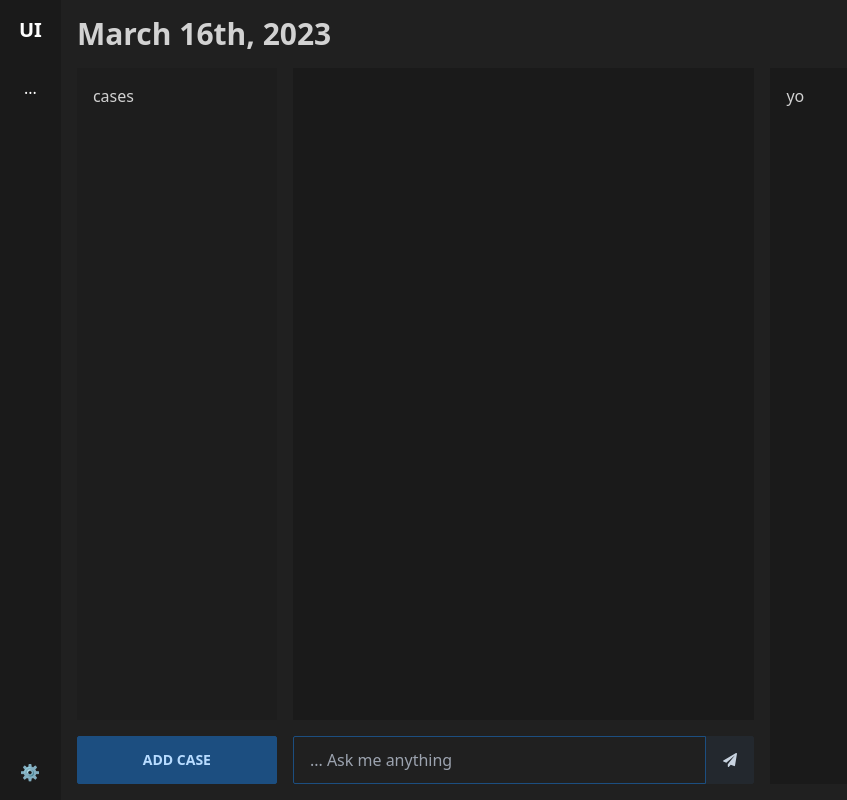
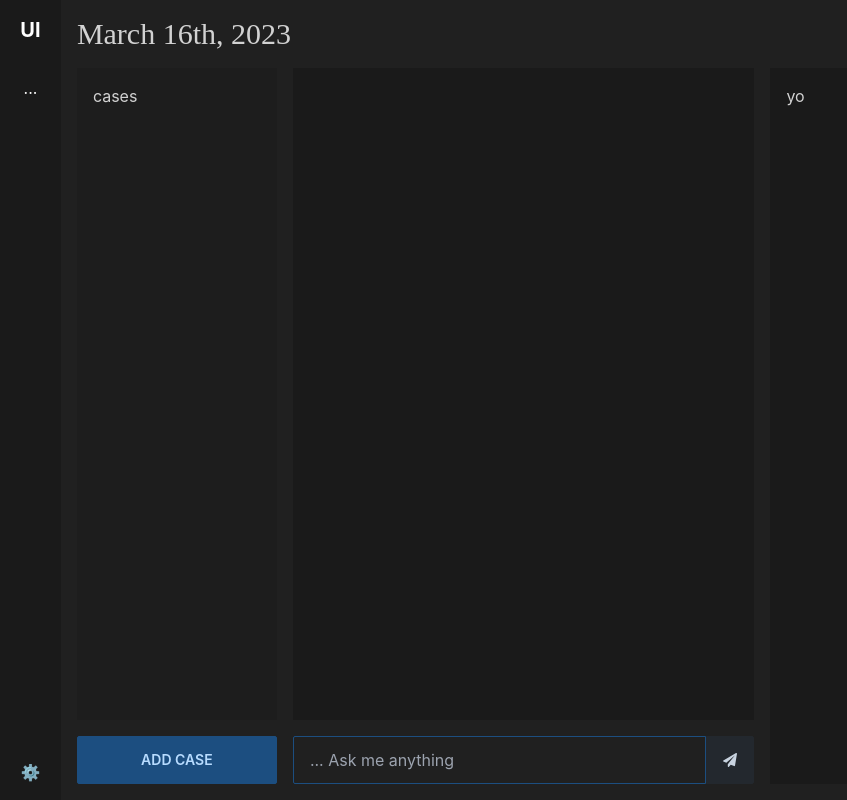
Before and after one commit to Uncommon-intelligence/tenjin, a Next.js app in the folder frontend/: page / in a window 1280 px wide. Shown: the whole page, without its empty margins (0-847 px from the left). Built offline with nearby package versions, Linux system fonts and the light colour scheme.

Commit message:
Updates the fonts

```diff
--- a/frontend/app/globals.css
+++ b/frontend/app/globals.css
@@ -1,3 +1,9 @@
 @import 'tailwindcss/base';
 @import 'tailwindcss/components';
 @import 'tailwindcss/utilities';
+@import url('https://fonts.googleapis.com/css2?family=Lora:wght@400;500;600&display=swap');
+@import url('https://fonts.googleapis.com/css2?family=Inter:wght@300;400;500;600;700&display=swap');
+
+.font-serif {
+    font-weight: 400;
+}
--- a/frontend/app/layout.tsx
+++ b/frontend/app/layout.tsx
@@ -8,7 +8,7 @@ interface Props {
 const TopBar = () => {
     return (
         <div className="flex flex-col w-16 w-full">
-            <span className="font-bold text-3xl">March 16th, 2023</span>
+            <span className="font-bold text-3xl font-serif">March 16th, 2023</span>
         </div>
     )
 }
--- a/frontend/components/ChatHistory.tsx
+++ b/frontend/components/ChatHistory.tsx
@@ -26,7 +26,7 @@ const ChatHistory = () => {
         <div className="flex flex-col gap-8">
             {history?.map(({ user, assistant, sources }) => (
                 <div className="flex flex-col gap-2 border-b border-[rgba(133,133,133,0.3)] pb-8">
-                    <strong className="text-xl text-primary-content">
+                    <strong className="text-xl text-primary-content font-serif">
                         {user}
                     </strong>
                     <strong className="mt-2 text-info font-semibold uppercase text-xs">Answer</strong>
@@ -34,7 +34,7 @@ const ChatHistory = () => {
                         <ReactMarkdown
                             remarkPlugins={[remarkGfm]}
                             children={assistant!}
-                            className="text-lg"
+                            className=""
                         />
                     </div>
                     {sources?.length > 0 &&
--- a/frontend/tailwind.config.js
+++ b/frontend/tailwind.config.js
@@ -13,6 +13,10 @@ module.exports = {
     "./src/**/*.{js,ts,jsx,tsx}",
   ],
   theme: {
+    fontFamily: {
+      sans: ["Inter", "sans-serif"],
+      serif: ["Lora", "serif"],
+    },
     extend: {},
   },
   plugins: [
```
